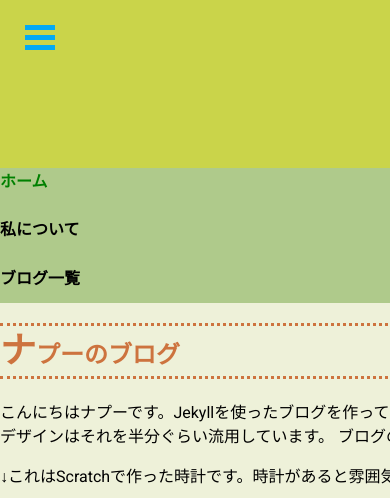
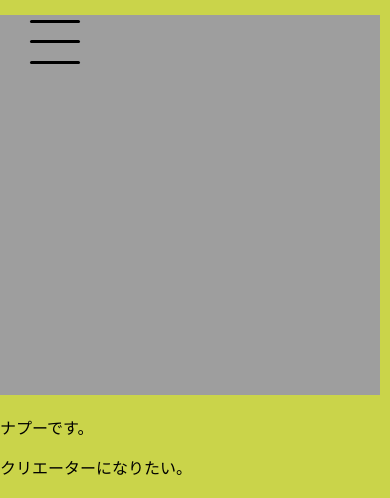
Before and after one commit to sirokurokumasan/sirokurokumasan.github.io, a Jekyll site: the page built from index.md, in a window 390 px wide. Shown: the top 498 px of the page. Built offline with Jekyll 4.4.1, drawn with Linux system fonts in a browser that asks for light colours; some of the changed text lies outside the part shown; grey boxes are pictures that could not be loaded.

Commit message:
Update default.html

```diff
--- a/_layouts/default.html
+++ b/_layouts/default.html
@@ -8,18 +8,13 @@
 </head>
 <body>
 <header>
-  <input type="checkbox" id="menu-toggle"/>
-  <label id="trigger" for="menu-toggle"></label>
-  <label id="burger" for="menu-toggle"></label>
-  <ul id="menu">
     <img src="https://sirokurokumasan.github.io/program/mono/images/myicon.png" width="380" height="380">
     <p>ナプーです。</p>
     <p>クリエーターになりたい。</p>
     <p>息抜きにでものぞきに来てください。</p>
     <p><a href="https://scratch.mit.edu/users/sirokurokumasan/" class="btn">scratchのアカウント</a></p>
     <p><a href="https://github.com/sirokurokumasan" class="btn">GitHubのアカウント</a></p>
-  </nav>
-  </ul>
+
 
   <h1><a href class="headline">ナプーのブログ</a></h1>
   <nav id="gnav">
@@ -34,6 +29,103 @@
     {{ content }}
   </main>
 
+  <nav id="nav">
+  <ul>
+    <li><a href="#">リンク1</a></li>
+    <li><a href="#">リンク2</a></li>
+    <li><a href="#">リンク3</a></li>
+  </ul>
+</nav>
+<div id="hamburger">
+  <span class="inner_line" id="line1"></span>
+  <span class="inner_line" id="line2"></span>
+  <span class="inner_line" id="line3"></span>
+</div>
+
+<style>
+body{
+   background-color: rgba(0,0,0,0.2);
+ }
+#nav{
+  position: absolute;
+  height: 100vh;
+  width: 40%;
+  left: -40%;
+  top: 0;
+  background: #ffffff;
+  transition: .7s;
+}
+#nav ul{
+  padding-top: 80px;
+}
+#nav ul li{
+  list-style-type: none;
+}
+#hamburger {
+  display: none;
+  position: absolute;
+  top: 20px;
+  left: 30px;
+  width: 50px;
+  height: 44px;
+  transition: 1s;
+}
+.inner_line {
+  display: block;
+  position: absolute;
+  left: 0;
+  width: 50px;
+  height: 3px;
+  background-color: #000000;
+  transition: 1s;
+  border-radius: 4px;
+}
+#line1 {
+  top: 0;
+}
+#line2 {
+  top: 20px;
+}
+#line3 {
+  bottom: 0px;
+}
+
+.in{
+  transform: translateX(100%);
+}
+.line_1,.line_2,.line_3{
+  background: #000000;
+}
+.line_1 {
+  transform: translateY(20px) rotate(-45deg);
+  top: 0;
+}
+.line_2 {
+  opacity: 0;
+}
+.line_3 {
+  transform: translateY(-20px) rotate(45deg);
+  bottom: 0;
+}
+
+@media (max-width: 1200px) {
+  #hamburger {
+    display: block;
+  }
+}
+</style>
+
+<script>
+  function hamburger(){
+    document.getElementById('line1').classList.toggle('line_1');
+    document.getElementById('line2').classList.toggle('line_2');
+    document.getElementById('line3').classList.toggle('line_3');
+    document.getElementById('nav').classList.toggle('in');
+  };
+  document.getElementById('hamburger').addEventListener('click',function(){
+    hamburger();
+  });
+</script>
 </div>
 
 <footer>
```
